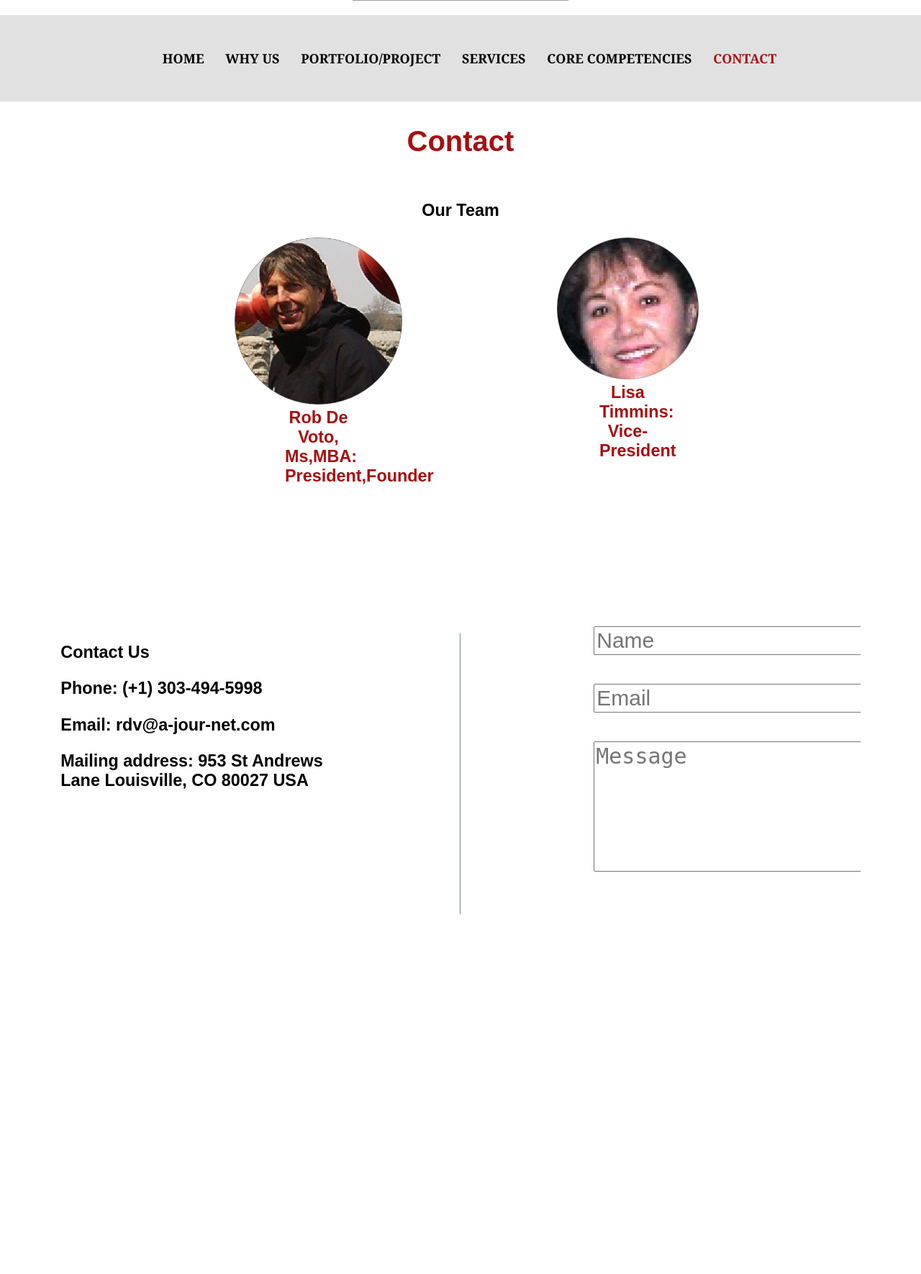
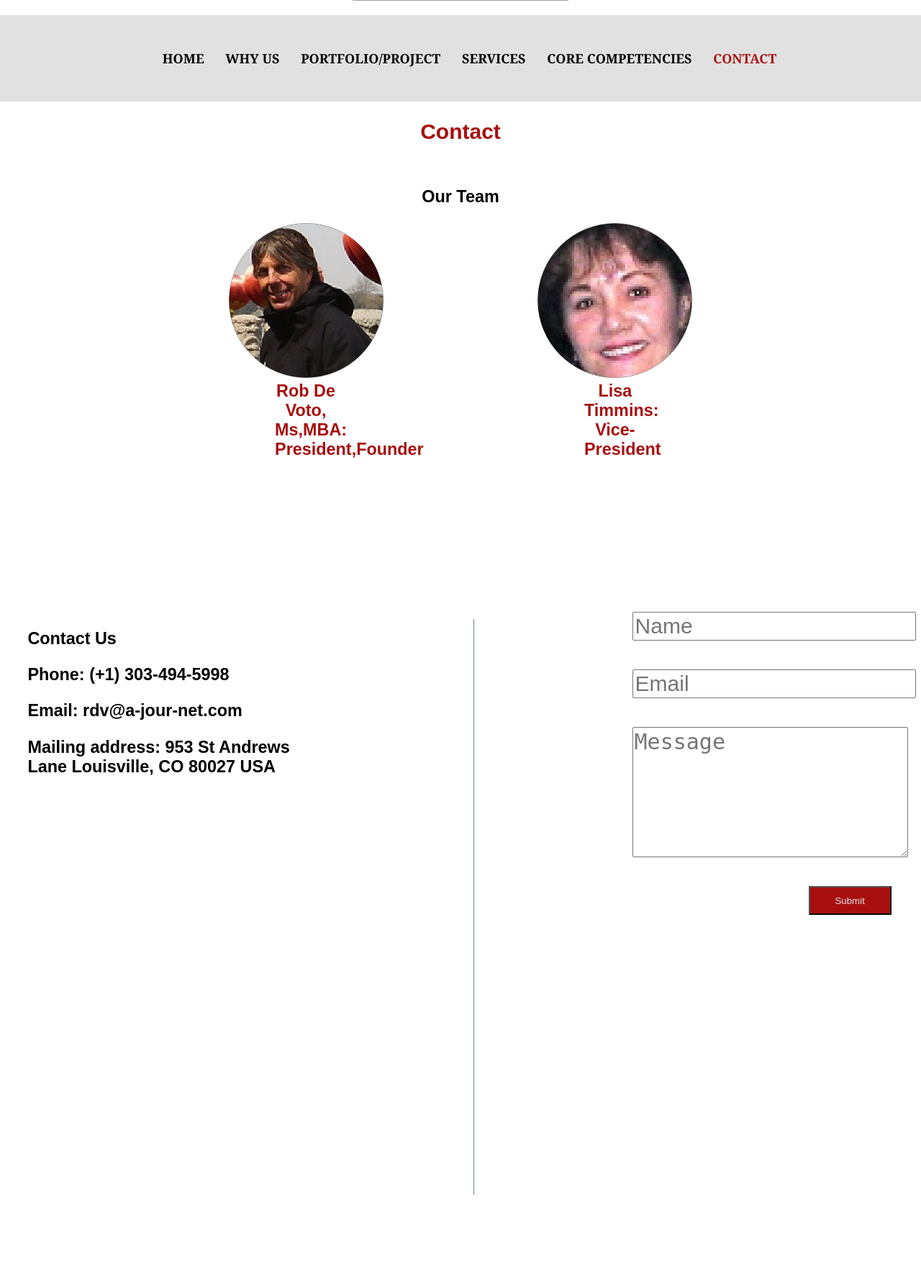
Before and after one commit to gab56/ajournet, a PHP site: page /contact.html in a window 1280 px wide. Shown: the part 224-1994 px from the top of the page at 72% size. Before the commit the page ends 1494 px from the top, so only its background shows below. Run offline with PHP 8.4, Linux system fonts and the light colour scheme; grey boxes are pictures that could not be loaded.

Commit message:
fix merge

```diff
--- a/contact.html
+++ b/contact.html
@@ -27,20 +27,20 @@
             <h1 class="title-page">Contact</h1>
             <div>
                 <h3>Our Team</h3>
-                <div class="profile-list">
-                    <div class="profile">
+                <div class="contact-profile-list">
+                    <div class="contact-profile">
                         <img src="images/users/e8a5a49773e3df25f2f8b664dec0d5fb.png" class="contact-profile">
                         <h3>Rob De Voto, Ms,MBA: President,Founder</h3>
                     </div>
-                    <div class="profile">
+                    <div class="contact-profile">
                         <img src="images/users/4b75975cba8b8053a2165850589abdae.png" class="contact-profile">
                         <h3>Lisa Timmins: Vice-President</h3>
                     </div>
                 </div>
             </div>
             <div class="container">
-                <div class="row">
-                    <div class="column">
+                <div class="contact-row">
+                    <div class="contact-column">
                         <h3><strong>Contact Us</strong></h3>
                         <h3><strong>Phone: (+1) 303-494-5998</strong></h3>
                         <h3><strong>Email: rdv@a-jour-net.com</strong></h3>
@@ -49,11 +49,11 @@
                                 Louisville, CO 80027
                                 USA</strong></h3>
                     </div>
-                    <div class="column">
+                    <div class="contact-column">
                         <hr>
                     </div>
 
-                    <div class="column">
+                    <div class="contact-column">
                         <form>
                             <div class="contact-row">
                                 <input type="text" name="contact_name" value="" placeholder="Name">
@@ -61,7 +61,7 @@
                             <div class="contact-row">
                                 <input type="email" name="contact_email" value="" placeholder="Email">
                             </div>
-                            <div class="contatct-row">
+                            <div class="contact-row">
                                 <textarea name="contact_message" rows="5" placeholder="Message"></textarea>
                             </div>
                             <div class="contact-submit">
--- a/style.css
+++ b/style.css
@@ -112,7 +112,7 @@
     width: 1px;
 }
 
-.profile-list {
+.contact-profile-list {
     display: -webkit-inline-box;
     height: 30pc;
 }
@@ -123,17 +123,17 @@
 
 .contact-row input,
 textarea {
-    width: 130%;
+    width: 100%;
     font-size: 30px;
     margin-bottom: 40px;
 }
 
-.title-page {
+.contact-title-page {
     font-size: 200%;
     color: #a70f0f;
 }
 
-.profile h3 {
+.contact-profile h3 {
     width: 20%;
     margin: auto;
     color: #a70f0f;
@@ -141,17 +141,18 @@
     height: 7pc;
 }
 
-.row {
+.contact-row {
     display: inline-flex;
     text-align: left;
+    padding-left: 3%;
 }
 
-.column {
+.contact-column {
     flex: 50%;
 }
 
 .contact-submit {
-    width: 133%;
+    width: 90%;
 }
 
 .contact-btn {
@@ -162,7 +163,7 @@
     float: right;
 }
 
-.row:after {
+.contact-row:after {
     content: "";
     display: table;
     clear: both;
```
